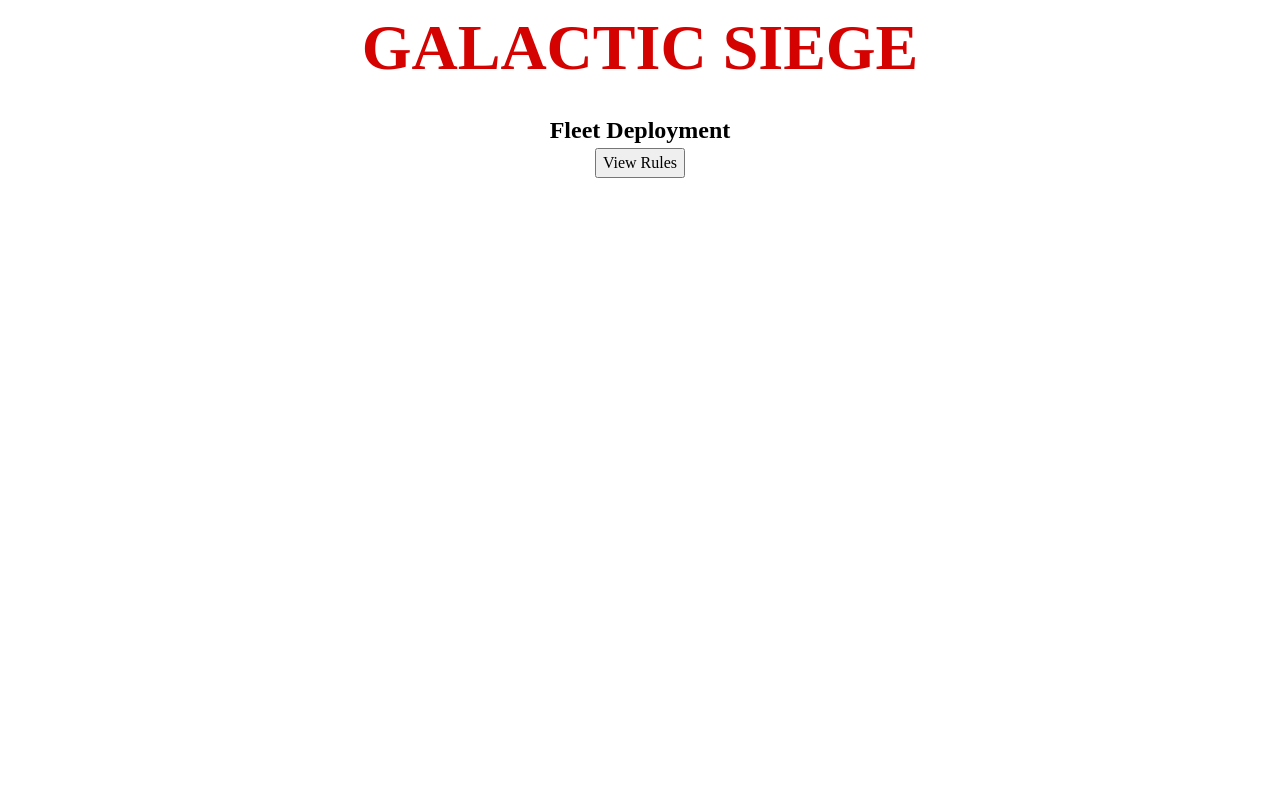
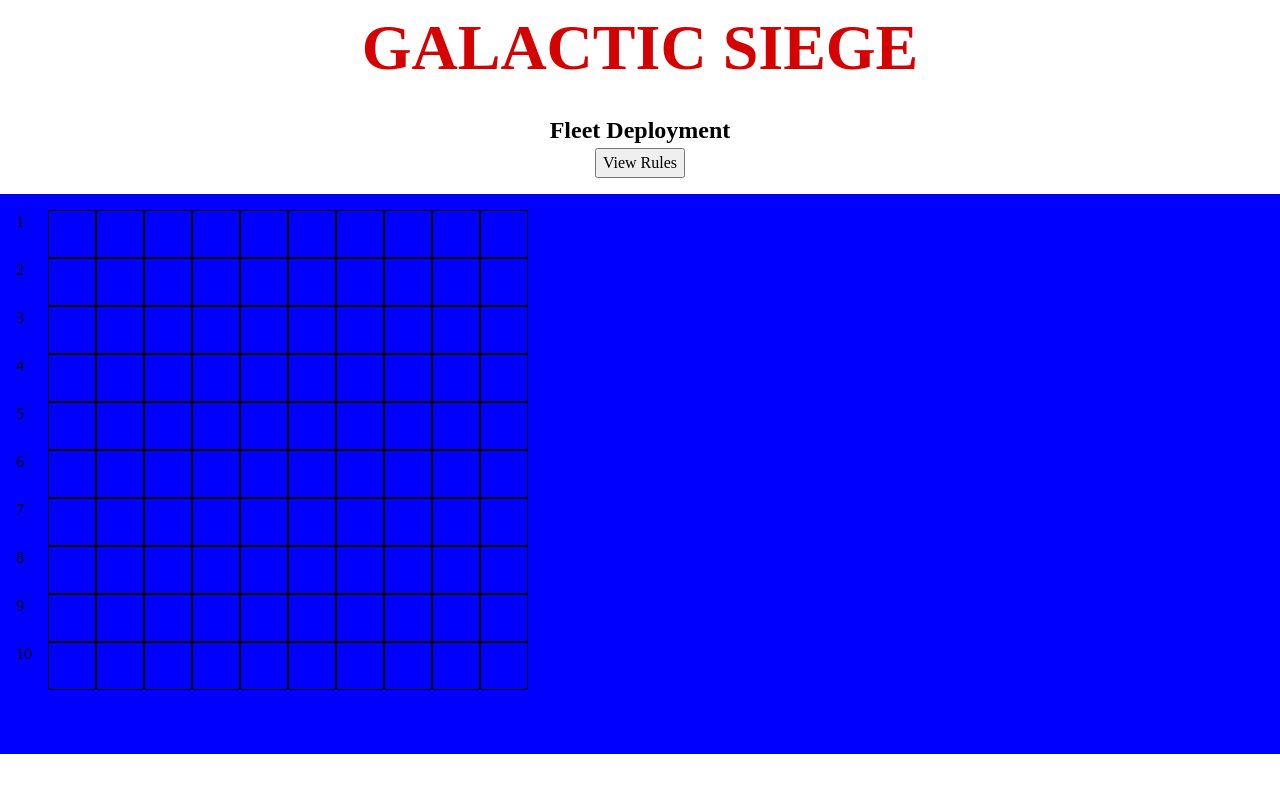
Before and after one commit to Ayoroq/battleship, a website built with webpack: page src/template.html in a window 1280 px wide. Built offline with nearby package versions, Linux system fonts and the light colour scheme.

Commit message:
feat: Added the option to create grids and also clear grids.

```diff
--- /dev/null
+++ b/src/grid.js
@@ -0,0 +1,25 @@
+function clearGrid() {
+  const gridContainer = document.querySelector(".grid-container");
+  gridContainer.innerHTML = "";
+}
+
+
+function createGrid(containerSelector = ".grid-container", gridSize = 10) {
+  const gridContainer = document.querySelector(containerSelector);
+  for (let r = 1; r <= gridSize; r++) {
+    const header = document.createElement("div");
+    header.classList.add("grid-header");
+    header.textContent = r;
+    gridContainer.appendChild(header);
+
+    for (let c = 1; c <= gridSize; c++) {
+      const cell = document.createElement("div");
+      cell.classList.add("grid-cell");
+      const colLetter = String.fromCharCode(64 + c);
+      cell.dataset.coord = `${colLetter}${r}`;
+      gridContainer.appendChild(cell);
+    }
+  }
+}
+
+export { createGrid, clearGrid };
--- a/src/index.js
+++ b/src/index.js
@@ -1,3 +1,8 @@
 import "./reset.css";
 import "./style.css";
 import { Ship, Gameboard, Player } from "./game";
+import { createGrid, clearGrid } from "./grid";
+
+
+clearGrid();
+createGrid();
--- a/src/style.css
+++ b/src/style.css
@@ -47,6 +47,12 @@
 }
 
 /* Rules Dialog Styling */
+.ship-placement-screen{
+  display: flex;
+  flex-direction: column;
+  gap: 1rem;
+}
+
 .ship-placement-header{
   display: flex;
   flex-direction: column;
@@ -60,3 +66,19 @@
   margin: 0 0 1rem 0;
   font-weight: bold;
 }
+
+.placement-grid{
+    background-color: blue
+
+}
+
+.grid-container {
+  display: grid;
+  grid-template-columns: 2rem repeat(10, 3rem);
+  grid-template-rows: 3rem repeat(10, 3rem);
+  padding: 1rem;
+}
+
+.grid-cell{
+  border: 1px solid black;
+}
--- a/src/template.html
+++ b/src/template.html
@@ -80,6 +80,10 @@
         <h2 class="ship-placement-title">Fleet Deployment</h2>
         <button class="show-rules-btn" type="button">View Rules</button>
       </div>
+
+      <div class="placement-grid">
+        <div class="grid-container"></div>
+      </div>
     </div>
   </body>
 </html>
```
